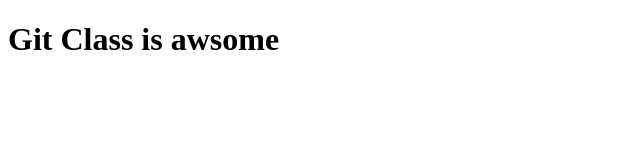
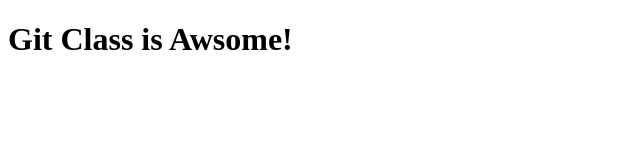
Before and after one commit to csfpm2022/hello_world, a plain HTML site: page about.html in a window 1280 px wide. Shown: the full height of the page, 0-640 px from the left. Drawn offline with Linux system fonts and the light colour scheme.

Commit message:
Adding ! to about page

```diff
--- a/about.html
+++ b/about.html
@@ -6,6 +6,6 @@
 	<title>About Git</title>
 </head>
 <body>
-	<h1>Git Class is awsome</h1>
+	<h1>Git Class is Awsome!</h1>
 </body>
 </html>
```
